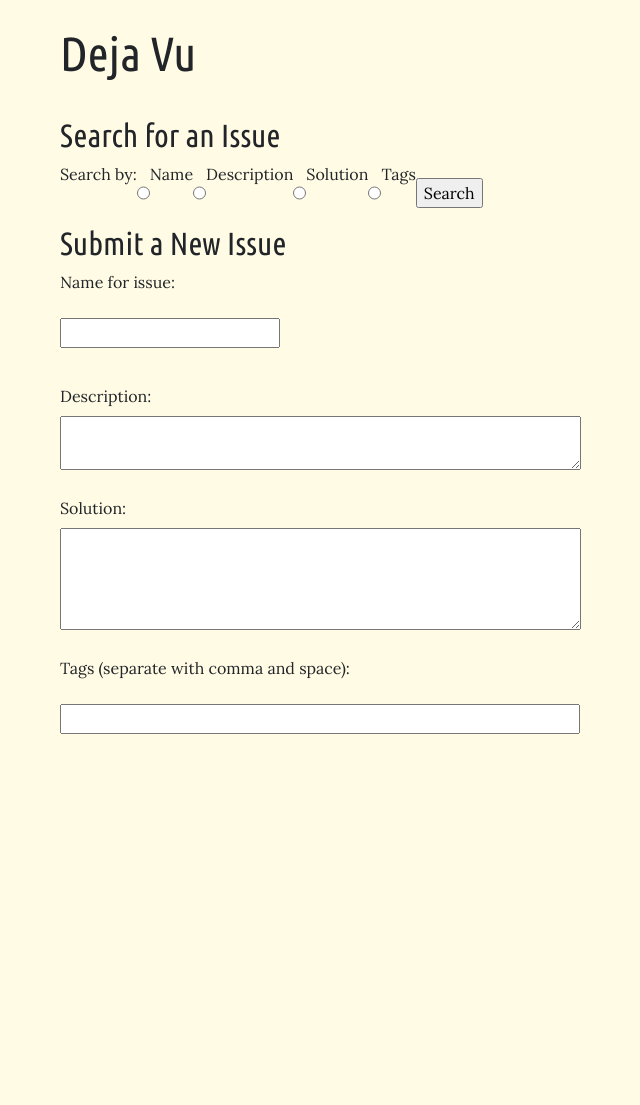
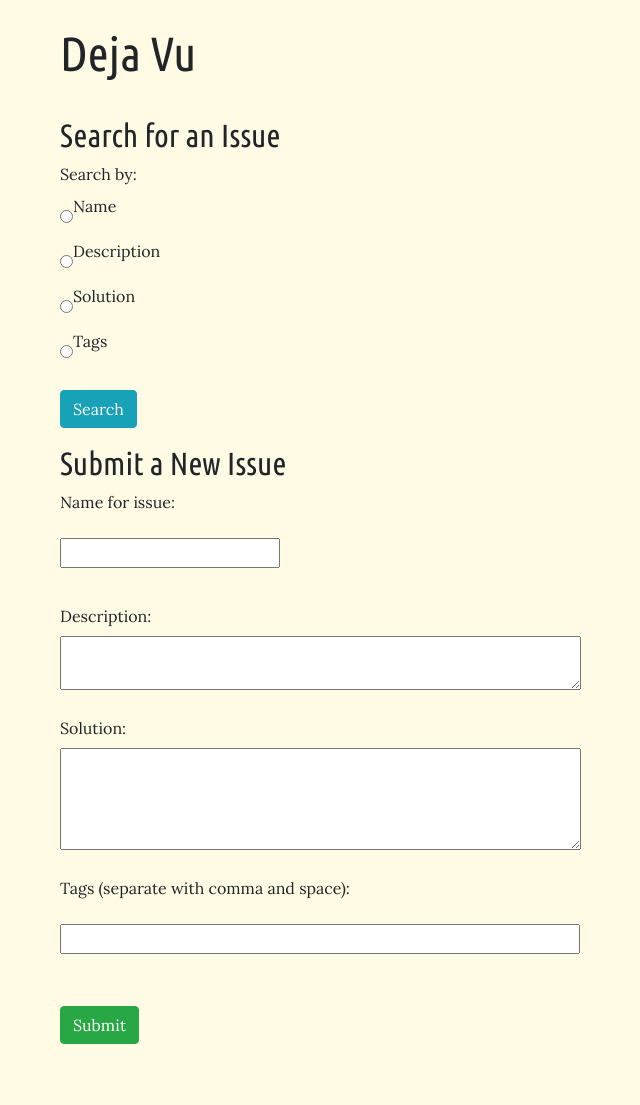
Before and after one commit to dcancelmo/Deja_Vu_Web, a PHP site: page / in a window 1280 px wide. Shown: the whole page, without its empty margins (20-660 px from the left). Before the commit the page ends 734 px from the top, so only its background shows below. Run offline with PHP 8.4, Linux system fonts and the light colour scheme; some libraries are stand-ins or nearby versions.

Commit message:
form structure changes

```diff
--- a/index.php
+++ b/index.php
@@ -26,22 +26,32 @@
 	<form id="lookupForm" action="" method="post">
 		<div class="row">
 			<label>Search by:</label>
+		</div>
 
+		<div class="row">
 			<input type="radio" id="radioB1" name="name" value="name">
 			<label for="radioB1">Name</label>
+		</div>
 
+		<div class="row">
 			<input type="radio" id="radioB2" name="description" value="description">
 			<label for="radioB2">Description</label>
+		</div>
 
+		<div class="row">
 			<input type="radio" id="radioB3" name="solution" value="solution">
 			<label for="radioB3">Solution</label>
+		</div>
 
+		<div class="row">
 			<input type="radio" id="radioB4" name="tags" value="tags">
 			<label for="radioB4">Tags</label>
+		</div>
 
-			<input type="submit" value="Search">
+		<div class="row">
+			<input class="btn btn-info" type="submit" value="Search">
+		</div>
 
-		</div>
 	</form>
 
 	<!-- Issue submission form -->
@@ -71,6 +81,10 @@
 				<input type="text" name="tags" size="50">
 			</div>
 
+			<div class="row formQuestion">
+				<input class="btn btn-success" type="submit" value="Submit">
+			</div>
+
 	</form>
 
 
```
